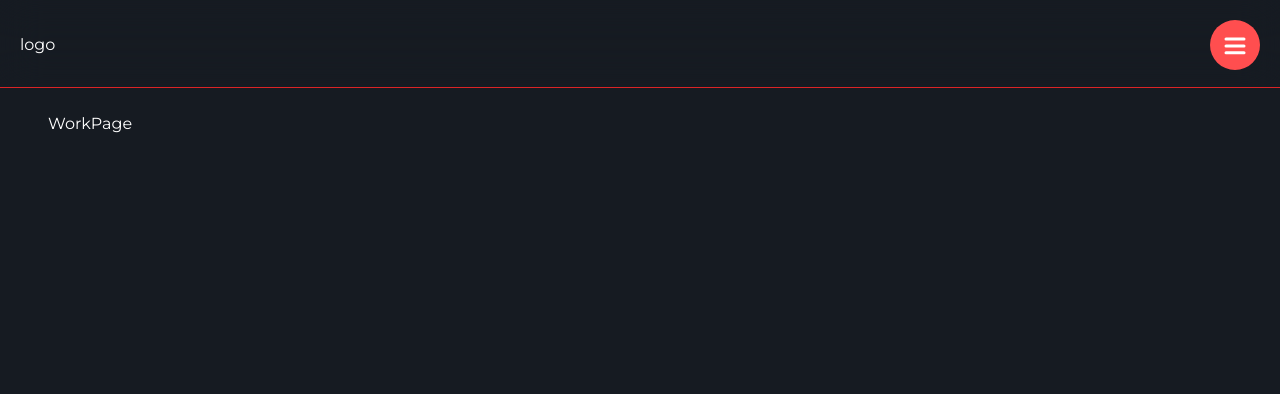
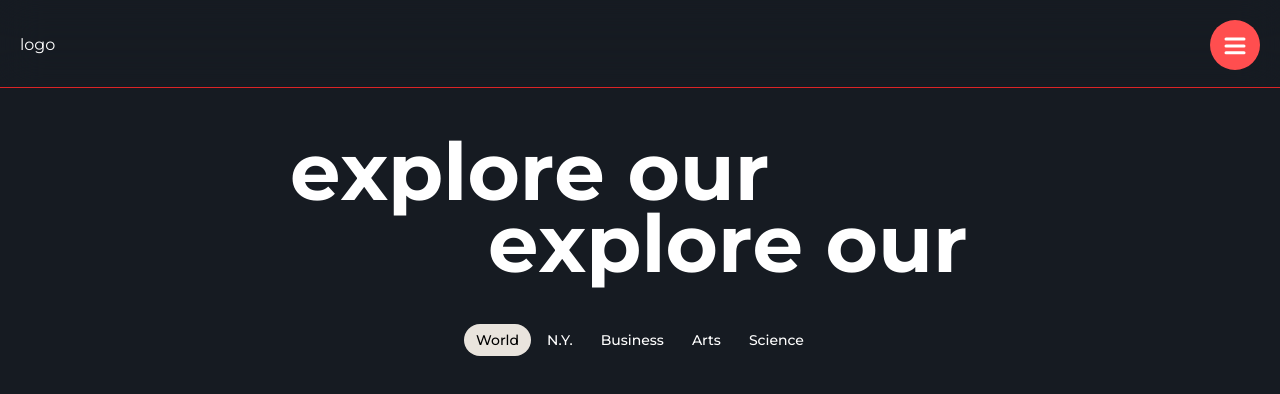
Before and after one commit to PESU-HoPES/HoPES-Website, a Next.js app: page /work in a window 1280 px wide. Shown: the top 394 px of the page. Built offline with nearby package versions, Linux system fonts and the light colour scheme.

Commit message:
started with work page

```diff
--- a/app/components/Navbar.jsx
+++ b/app/components/Navbar.jsx
@@ -85,21 +85,22 @@ export default function Navbar() {
                         {navlinks.map((navlink) => (
                             <motion.li
                                 key={navlink.id}
+                                layout
                                 className='inline-block -my-2 md:-my-4'
-                                whileHover={{ x: 50, scale: 1.1 }}
+                                whileHover={{ x: 50, scale: 1.1, letterSpacing: '5px' }}
                             >
                                 {navlink.title.split('').map((c, index) => (
                                     <Link
                                         key={index}
                                         onClick={() => setIsOpen(!isOpen)}
                                         href={navlink.href}
+                                        className="w-full"
                                     >
-                                        <motion.span
-                                            // whileHover={{ backgroundColor: 'red' }}
+                                        <span
                                             className='word inline-block md:text-[5rem] sm:text-[4rem] text-[3.5rem] font-extrabold '
                                         >
                                             {c}
-                                        </motion.span>
+                                        </span>
                                     </Link>
                                 ))}
                             </motion.li>
--- /dev/null
+++ b/app/components/Subnavbar.jsx
@@ -0,0 +1,40 @@
+'use client'
+
+import { motion, useMotionValue, useMotionTemplate } from "framer-motion";
+import { useEffect, useState } from "react";
+
+let tabs = [
+    { id: "world", label: "World" },
+    { id: "ny", label: "N.Y." },
+    { id: "business", label: "Business" },
+    { id: "arts", label: "Arts" },
+    { id: "science", label: "Science" },
+];
+
+
+export default function Subnavbar() {
+    let [activeTab, setActiveTab] = useState(tabs[0].id);
+
+    return (
+        <div className="relative flex space-x-1">
+            {tabs.map((tab) => (
+                <button
+                    key={tab.id}
+                    onClick={() => setActiveTab(tab.id)}
+                    className={`${activeTab === tab.id ? "" : "hover:text-white"
+                        } font-poppins relative rounded-full px-3 py-1.5 text-sm font-medium text-white outline-sky-400 transition focus-visible:outline-2`}
+                >
+                    {activeTab === tab.id && (
+                        <motion.span
+                            layoutId="bubble"
+                            className="font-poppins absolute inset-0 z-10 bg-white mix-blend-difference"
+                            style={{ borderRadius: 9999 }}
+                            transition={{ type: "spring", bounce: 0.2, duration: 0.6 }}
+                        />
+                    )}
+                    {tab.label}
+                </button>
+            ))}
+        </div>
+    );
+}
--- a/app/components/TextAnimation.jsx
+++ b/app/components/TextAnimation.jsx
@@ -22,13 +22,13 @@ const TextAnimation = ({ children, size = 'default' }) => {
         }
     }
     return (
-        <motion.h1
+        <motion.span
             className=''
             variants={textAnimateVariant}
             initial='hidden'
             animate='show'
         >
-            <div className='relative' ref={scope} onClick={animateText}>
+            <span className='relative    ' ref={scope} onClick={animateText}>
                 {children.split('').map((c, index) => (
                     <motion.span
                         initial={{
@@ -53,8 +53,8 @@ const TextAnimation = ({ children, size = 'default' }) => {
                         {c}
                     </motion.span>
                 ))}
-            </div>
-        </motion.h1>
+            </span>
+        </motion.span>
     )
 }
 export default TextAnimation
--- a/app/work/page.jsx
+++ b/app/work/page.jsx
@@ -1,11 +1,28 @@
 import Button from '@/app/components/Button'
 import React from 'react'
+import TextAnimation from '../components/TextAnimation'
+import Subnavbar from '../components/Subnavbar'
 
 const WorkPage = () => {
   return (
-    <div className='mx-6 my-4'>
-      WorkPage
-    </div>
+    <>
+      <div className='flex flex-col mx-auto items-center max-w-[700px] '>
+        <div className='mr-auto'>
+          <TextAnimation size='large'>
+            Explore&nbsp;our&nbsp;
+          </TextAnimation>
+        </div>
+        <div className='ml-auto -mt-12'>
+          <TextAnimation size='large'>
+            Explore&nbsp;our&nbsp;
+          </TextAnimation>
+        </div>
+      </div>
+      <section className='flex justify-center items-center my-5'>
+
+        <Subnavbar />
+      </section>
+    </>
   )
 }
 
```
Also changed, not shown: app/page.js.
